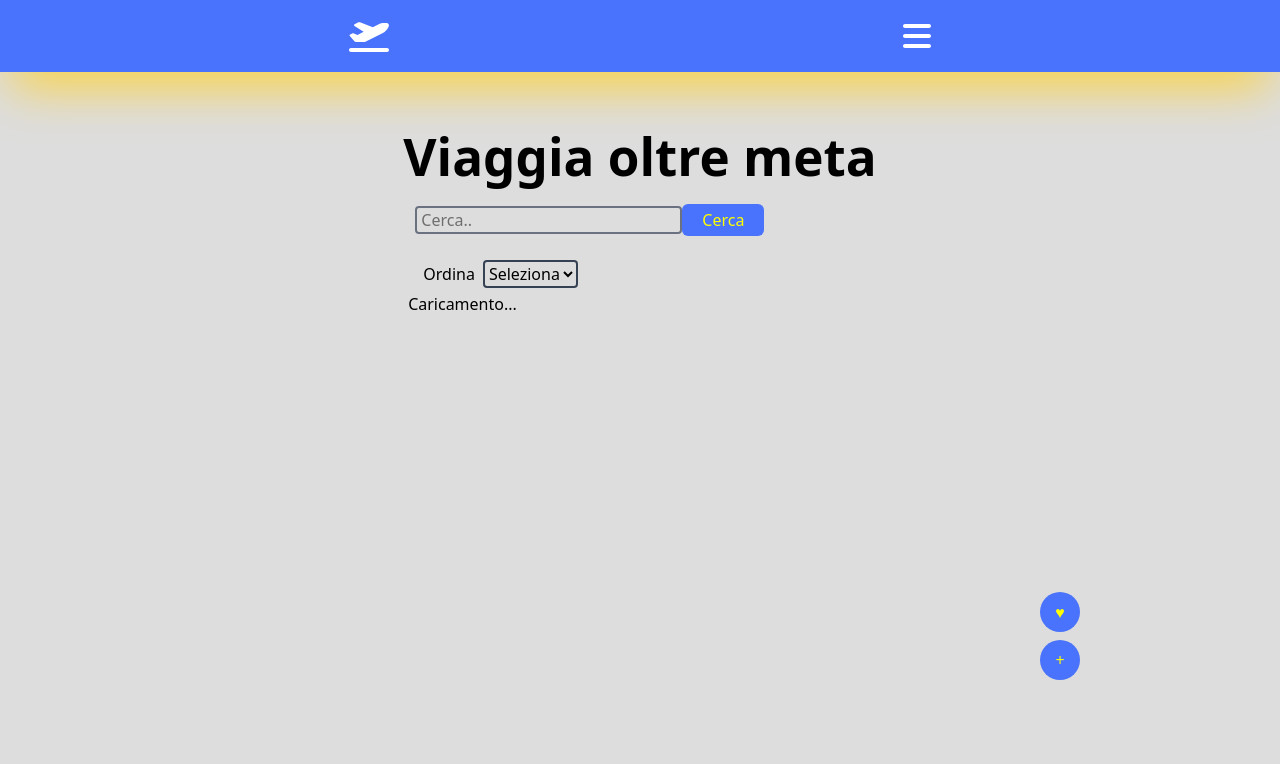
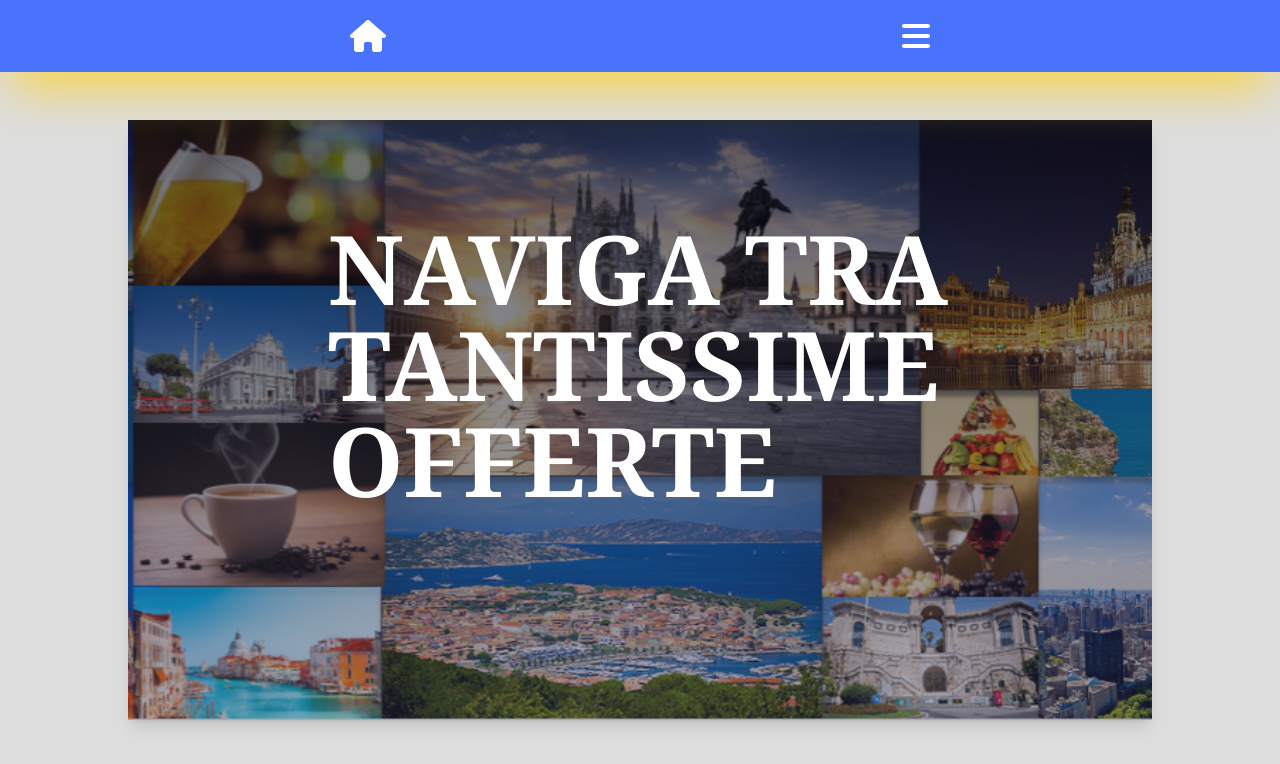
Before and after one commit to AVenturi98/progetto-finale-spec-frontend-front, a React (Vite) app in the folder client/: page / in a window 1280 px wide. Shown: the top 764 px of the page. Built offline with nearby package versions, Linux system fonts and the light colour scheme.

Commit message:
ADD hero home

```diff
--- a/client/src/App.tsx
+++ b/client/src/App.tsx
@@ -14,8 +14,17 @@ import Favorites from './components/Favorites';
 
 // Icons
 import { FontAwesomeIcon } from '@fortawesome/react-fontawesome';
-import { faPlaneDeparture, faBars, faX } from '@fortawesome/free-solid-svg-icons';
+import {
+  faPlaneDeparture,
+  faBars,
+  faX,
+  faLemon,
+  faHouse
+} from '@fortawesome/free-solid-svg-icons';
 
+
+// Images
+import mask from './assets/Mask_1.png'
 
 type Props<T> = {
   URL_fetch: string,
@@ -156,15 +165,15 @@ function App() {
 
 
   React.useEffect(() => {
-    openModal && category === 'travels' && getItem({ URL_fetch: URL_API, set: setRecord, id: getIDs });
-    openCompare && category === 'travels' && getItem({ URL_fetch: URL_API, set: setRecordCompare, id: getIDCompare });
-    openCompareSecond && category === 'travels' && getItem({ URL_fetch: URL_API, set: setRecordCompareSecond, id: getIDCompareSecond });
-    openCompareThirty && category === 'travels' && getItem({ URL_fetch: URL_API, set: setRecordCompareThirty, id: getIDCompareThirty })
+    category === 'travels' && getItem({ URL_fetch: URL_API, set: setRecord, id: getIDs });
+    category === 'travels' && getItem({ URL_fetch: URL_API, set: setRecordCompare, id: getIDCompare });
+    category === 'travels' && getItem({ URL_fetch: URL_API, set: setRecordCompareSecond, id: getIDCompareSecond });
+    category === 'travels' && getItem({ URL_fetch: URL_API, set: setRecordCompareThirty, id: getIDCompareThirty })
 
-    openModal && category === 'foods' && getItem({ URL_fetch: URL_API, set: setRecord, id: getIDFoods });
-    openCompare && category === 'foods' && getItem({ URL_fetch: URL_API, set: setRecordCompare, id: getIDCompareFoods });
-    openCompareSecond && category === 'foods' && getItem({ URL_fetch: URL_API, set: setRecordCompareSecond, id: getIDCompareSecondFoods });
-    openCompareThirty && category === 'foods' && getItem({ URL_fetch: URL_API, set: setRecordCompareThirty, id: getIDCompareThirtyFoods })
+    category === 'foods' && getItem({ URL_fetch: URL_API, set: setRecord, id: getIDFoods });
+    category === 'foods' && getItem({ URL_fetch: URL_API, set: setRecordCompare, id: getIDCompareFoods });
+    category === 'foods' && getItem({ URL_fetch: URL_API, set: setRecordCompareSecond, id: getIDCompareSecondFoods });
+    category === 'foods' && getItem({ URL_fetch: URL_API, set: setRecordCompareThirty, id: getIDCompareThirtyFoods })
   }, [getIDs, getIDCompare, getIDCompareSecond, getIDCompareThirty, getIDFoods, getIDCompareFoods, getIDCompareSecondFoods, getIDCompareThirtyFoods]);
 
 
@@ -251,7 +260,11 @@ function App() {
     <>
       <header className='bg-[#4973fc] shadow-2xl shadow-amber-300'>
         <nav className='mb-3 md:mb-12 p-3 cursor-context-menu mx-20 py-5 flex justify-around'>
+          {category === 'travels' ?
             <FontAwesomeIcon icon={faPlaneDeparture} size='2xl' style={{ color: '#ffffff', }} />
+            : category === 'foods' ?
+              <FontAwesomeIcon icon={faLemon} size='2xl' style={{ color: '#ffffff', }} />
+              : <FontAwesomeIcon icon={faHouse} size='2xl' style={{ color: '#ffffff', }} />}
           <button
             type="button"
             onClick={() => {
@@ -264,10 +277,6 @@ function App() {
               style={{ color: !openAside ? '#ffffff' : '#ffff00', }} />
           </button>
         </nav>
-      </header>
-
-      <main className='flex flex-col gap-10 cursor-context-menu'>
-
 
         <aside className={`fixed top-0.5 right-0 bg-[#000000ef] text-white rounded-l-full h-screen flex items-center transition-all transition-discrete duration-500 ${openAside ? ' translate-0 xl:w-[30%]' : ' translate-100 w-0'}`}>
           <button
@@ -301,8 +310,29 @@ function App() {
           </ul>
         </aside>
 
+      </header>
+
+
+
+      <main className='flex flex-col gap-10 cursor-context-menu'>
+
+        {/* HERO */}
+        {!category ? (
+          <section id='hero-show' className='relative w-[80%] h-[600px] flex items-start flex-wrap sm:flex-nowrap bg-gray-100 shadow-lg'
+            style={{ backgroundImage: `linear-gradient(rgba(12, 12, 22, 0.6), rgba(54, 54, 88, 0.4)), url(${mask})`, backgroundSize: 'cover', backgroundPosition: 'center', zIndex: -99 }}>
+
+            <div>
+              <div className='text-white uppercase text-8xl font-extrabold font-serif font-stretch-95% font absolute top-25 left-50'>Naviga tra <br /> <span>tantissime offerte</span></div>
+            </div>
+
+          </section>
+        ) : (
+
+          <>
             <div className='m-2'>
-          <h1>Viaggia oltre meta</h1>
+
+
+              <h1>{category === 'travels' ? 'Viaggia oltre meta' : 'Foods & Beverages'}</h1>
 
 
 
@@ -431,6 +461,10 @@ function App() {
               popUp={popUp}
               addRemoved={addRemoved} />
 
+          </>
+        )
+        }
+
       </main>
     </>
   )
--- a/client/src/components/Form.tsx
+++ b/client/src/components/Form.tsx
@@ -39,6 +39,7 @@ export default function Form({
 
         setCheckValue(null);
         setSuggest(null)
+        setSearch('')
     }
 
     // submit foods
@@ -98,10 +99,12 @@ export default function Form({
                                 <div
                                     key={e.id}
                                     onClick={() => {
+                                        setSuggest(null)
                                         setSearch(e.title);
                                         if (e.category === 'scalo' || e.category === 'diretto') {
                                             setCheckValue(e.category);
                                         };
+                                        return
                                     }}
                                     className='px-1.5 py-1 rounded-sm flex items-center justify-between hover:bg-gray-300 cursor-pointer'>
                                     <p>{e.title}</p>
@@ -135,7 +138,7 @@ export default function Form({
 
                     </div> : ''}
 
-                <button type="submit" className='px-5 py-1 rounded-md bg-[#4973fc] text-[#ffff00] hover:bg-[#0b43fa] hover:shadow-md shadow-[#4973fc]'>Cerca</button>
+                <button type="submit" className='mx-3 px-5 py-1 rounded-md bg-[#4973fc] text-[#ffff00] hover:bg-[#0b43fa] hover:shadow-md shadow-[#4973fc]'>Cerca</button>
             </form>
         </>
     )
--- a/client/src/components/SettingModals.tsx
+++ b/client/src/components/SettingModals.tsx
@@ -123,9 +123,6 @@ export default function SettingModals({
             activeComparison: !openModal,
         },
     ];
-
-    console.log('ID', getIDFoods)
-    console.log('IDSSSS', getIDCompareFoods)
 
     return (
         <>
@@ -354,7 +351,7 @@ export default function SettingModals({
                             title={modal.record ? `Viaggio a ${modal.record?.title}` : 'Confronta viaggi'}
                             onClose={() => {
                                 modal.setIsOpen(false);
-                                conditions.filter(Boolean).length >= 2 && modal.setRecord(null);
+                                modal.setRecord(null);
                             }}
                             content={
                                 modal.record === null ?
--- a/client/src/components/Show.tsx
+++ b/client/src/components/Show.tsx
@@ -20,7 +20,6 @@ export default function Show({
         } else return false
     });
 
-    console.log(item)
 
     return (
         <div className='flex justify-center items-center m-3'>
```
Also changed, not shown: client/src/assets/Mask_1.PNG (added), client/src/assets/airplane.png (deleted). Lines whose indentation alone changed are shown as unchanged.
